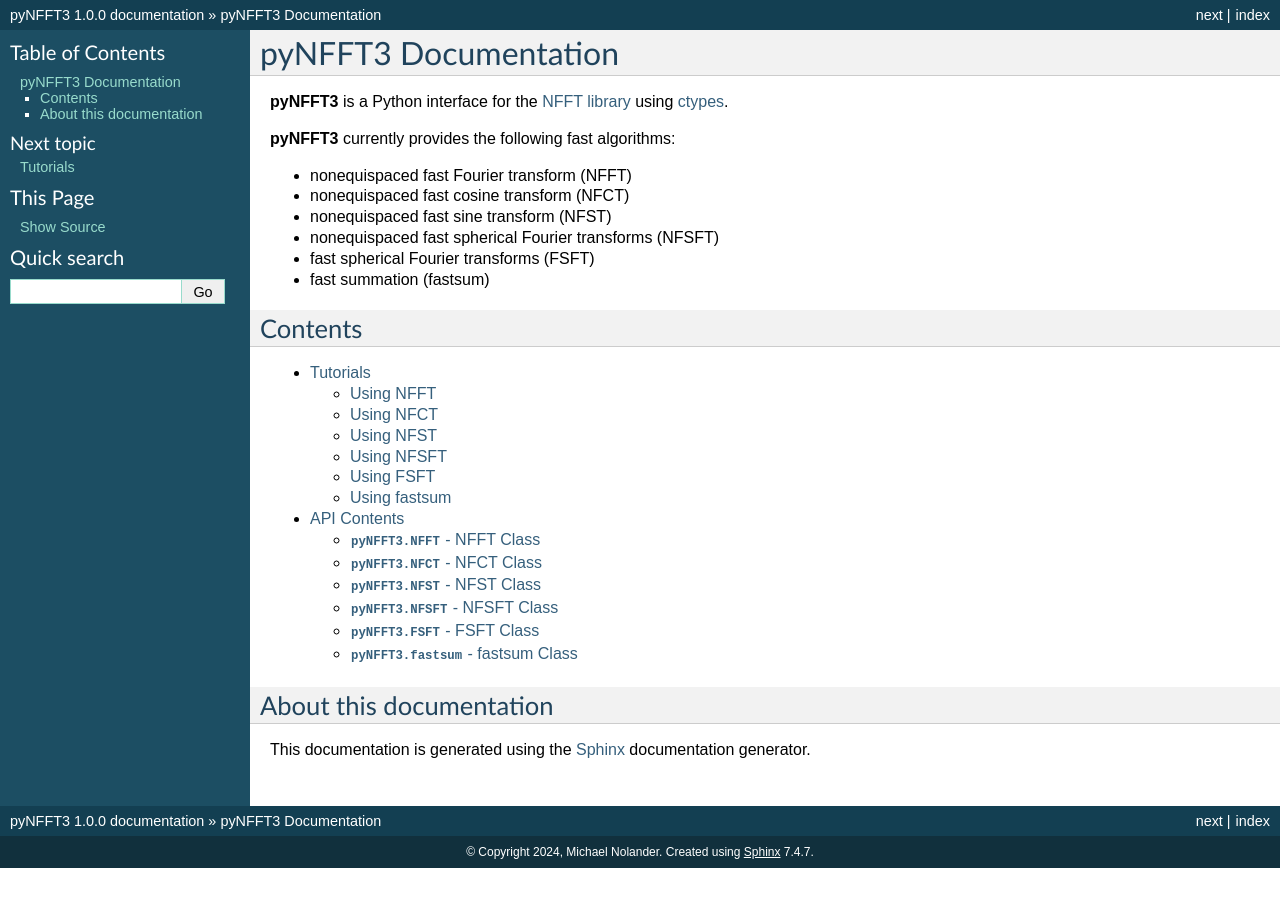
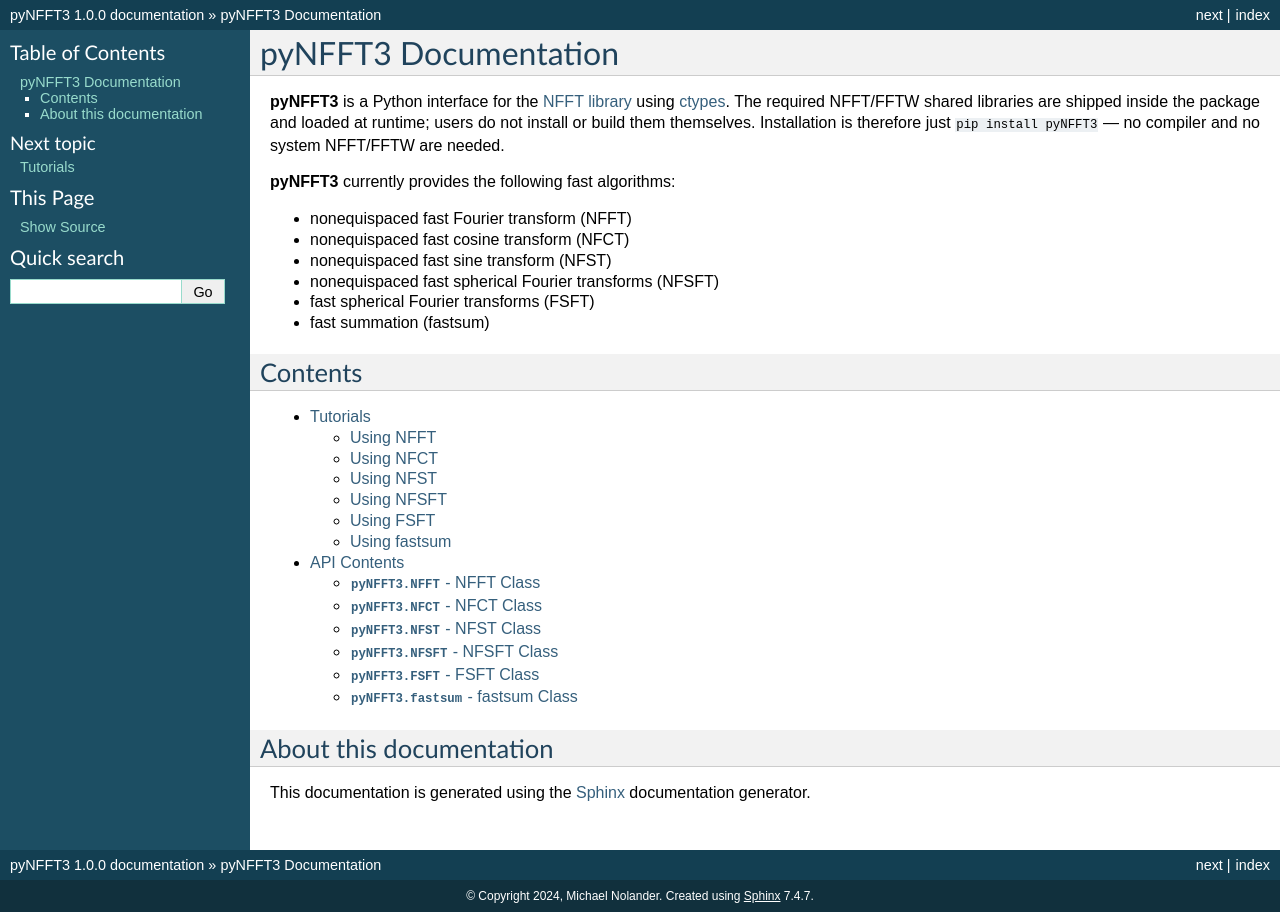
Before and after one commit to NFFT/pyNFFT3, a Sphinx documentation site: the page built from docs/source/index.rst, in a window 1280 px wide. Built offline with Sphinx 7.4.7, drawn with Linux system fonts in a browser that asks for light colours.

Commit message:
docs: clarify that the NFFT/FFTW C libraries are bundled in the wheel
The README, docs landing page and PyPI description described pyNFFT3 as a
"Python interface for the NFFT C library ... using ctypes" without stating
that the compiled NFFT/FFTW libraries ship inside the wheel. This reads as an
external prerequisite (as with the older pyNFFT) and leads users to believe a
system NFFT/FFTW install or a compiler is required, when `pip install pyNFFT3`
works out of the box.

- README: reword the tagline; note in "Getting started" that the prebuilt
  libraries ship in the wheel (and why it is ~100 MB); add an explicit
  "no compiler / no system NFFT/FFTW" line and a platform/NumPy-upgrade note.
- docs/source/index.rst: state that the shared libraries are shipped and
  loaded at runtime.
- pyproject.toml: make the PyPI summary explicit about the bundled binaries.

Co-Authored-By: Claude Opus 4.8 <noreply@anthropic.com>

```diff
--- a/docs/source/index.rst
+++ b/docs/source/index.rst
@@ -8,7 +8,10 @@ pyNFFT3 Documentation
 
 **pyNFFT3** is a Python interface for the `NFFT library
 <http://www-user.tu-chemnitz.de/~potts/nfft/>`_ using `ctypes
-<https://docs.python.org/3/library/ctypes.html>`_.
+<https://docs.python.org/3/library/ctypes.html>`_. The required NFFT/FFTW shared libraries
+are shipped inside the package and loaded at runtime; users do not install or build them
+themselves. Installation is therefore just ``pip install pyNFFT3`` — no compiler and no
+system NFFT/FFTW are needed.
 
 **pyNFFT3** currently provides the following fast algorithms:
 
--- a/pyproject.toml
+++ b/pyproject.toml
@@ -11,7 +11,7 @@ authors = [
 maintainers = [
   { name="Pascal Schröter", email="pascal.schroeter@mathematik.tu-chemnitz.de"}
 ]
-description = "Python interface for the NFFT C library"
+description = "Python interface to the NFFT C library, with the compiled NFFT/FFTW binaries bundled in the wheel (no separate C library or compiler needed)"
 readme = "README.md"
 requires-python = ">=3.8"
 dependencies = [
```
Also changed, not shown: README.md (+13 -1 lines).
